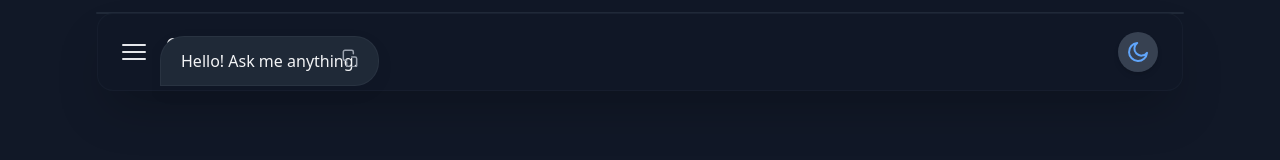
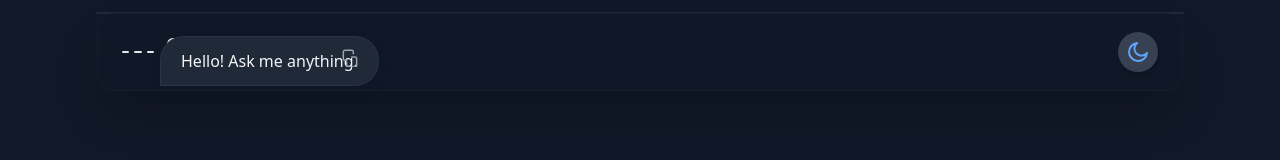
Before and after one commit to FrozenX2412/ai, a Next.js app: page / in a window 1280 px wide. Shown: the top 160 px of the page. Built offline with nearby package versions, Linux system fonts and the light colour scheme.

Commit message:
Update Header.js

```diff
--- a/components/Header.js
+++ b/components/Header.js
@@ -2,6 +2,11 @@ import { useContext } from "react";
 import { ThemeContext } from "../pages/_app";
 
 export default function Header({ onToggleTheme, theme, onToggleSidebar, sidebarOpen }) {
+  // Prefer props but fall back to ThemeContext if provided
+  const ctx = useContext(ThemeContext ?? {});
+  const currentTheme = theme ?? ctx?.theme ?? "dark";
+  const toggleTheme = onToggleTheme ?? ctx?.toggleTheme ?? (() => {});
+
   return (
     <header
       className={`fixed top-0 left-1/2 -translate-x-1/2 z-60
@@ -18,25 +23,31 @@ export default function Header({ onToggleTheme, theme, onToggleSidebar, sidebarO
         <div className="flex items-center gap-3">
           {/* Hamburger Menu Icon */}
           <button
+            type="button"
             onClick={onToggleSidebar}
-            aria-label="Toggle sidebar"
-            className="flex flex-col justify-center w-8 h-8 gap-[5px] group"
+            aria-label={sidebarOpen ? "Close sidebar" : "Open sidebar"}
+            aria-expanded={!!sidebarOpen}
+            className="flex items-center justify-center w-8 h-8 gap-[5px] group focus:outline-none focus-visible:ring-2 focus-visible:ring-indigo-400 rounded"
+            title={sidebarOpen ? "Close sidebar" : "Open sidebar"}
           >
             <span
-              className={`h-[2px] w-6 bg-gray-800 dark:bg-gray-200 rounded transition-all duration-300 ${
+              className={`block h-[2px] w-6 bg-gray-800 dark:bg-gray-200 rounded transition-all duration-300 transform ${
                 sidebarOpen ? "rotate-45 translate-y-[7px]" : ""
               }`}
-            ></span>
+              aria-hidden="true"
+            />
             <span
-              className={`h-[2px] w-6 bg-gray-800 dark:bg-gray-200 rounded transition-all duration-300 ${
-                sidebarOpen ? "opacity-0" : "opacity-100"
+              className={`block h-[2px] w-6 bg-gray-800 dark:bg-gray-200 rounded transition-all duration-300 ${
+                sidebarOpen ? "opacity-0 pointer-events-none" : "opacity-100"
               }`}
-            ></span>
+              aria-hidden="true"
+            />
             <span
-              className={`h-[2px] w-6 bg-gray-800 dark:bg-gray-200 rounded transition-all duration-300 ${
+              className={`block h-[2px] w-6 bg-gray-800 dark:bg-gray-200 rounded transition-all duration-300 transform ${
                 sidebarOpen ? "-rotate-45 -translate-y-[7px]" : ""
               }`}
-            ></span>
+              aria-hidden="true"
+            />
           </button>
 
           {/* Brand Name */}
@@ -54,11 +65,14 @@ export default function Header({ onToggleTheme, theme, onToggleSidebar, sidebarO
         <div className="flex items-center gap-3">
           {/* Theme Toggle */}
           <button
-            onClick={onToggleTheme}
+            type="button"
+            onClick={toggleTheme}
             aria-label="Toggle theme"
+            aria-pressed={currentTheme === "dark"}
             className="relative w-9 h-9 sm:w-10 sm:h-10 flex items-center justify-center rounded-full
               transition-all duration-300 bg-gray-200 dark:bg-gray-700
-              hover:scale-110 hover:rotate-[360deg] shadow-md group"
+              hover:scale-105 shadow-md focus:outline-none focus-visible:ring-2 focus-visible:ring-indigo-400"
+            title="Toggle theme"
           >
             {/* Sun Icon (light mode) */}
             <svg
@@ -68,10 +82,10 @@ export default function Header({ onToggleTheme, theme, onToggleSidebar, sidebarO
               strokeWidth={2}
               stroke="currentColor"
               className={`absolute w-5 h-5 sm:w-6 sm:h-6 text-yellow-500 transition-all duration-500 transform ${
-                theme === "light"
-                  ? "opacity-100 scale-100 group-hover:rotate-[360deg]"
-                  : "opacity-0 scale-0"
+                currentTheme === "light" ? "opacity-100 scale-100" : "opacity-0 scale-0"
               }`}
+              aria-hidden={currentTheme !== "light"}
+              focusable="false"
             >
               <path
                 strokeLinecap="round"
@@ -88,10 +102,10 @@ export default function Header({ onToggleTheme, theme, onToggleSidebar, sidebarO
               strokeWidth={2}
               stroke="currentColor"
               className={`absolute w-5 h-5 sm:w-6 sm:h-6 text-blue-400 transition-all duration-500 transform ${
-                theme === "dark"
-                  ? "opacity-100 scale-100 group-hover:rotate-[360deg]"
-                  : "opacity-0 scale-0"
+                currentTheme === "dark" ? "opacity-100 scale-100" : "opacity-0 scale-0"
               }`}
+              aria-hidden={currentTheme !== "dark"}
+              focusable="false"
             >
               <path
                 strokeLinecap="round"
```
